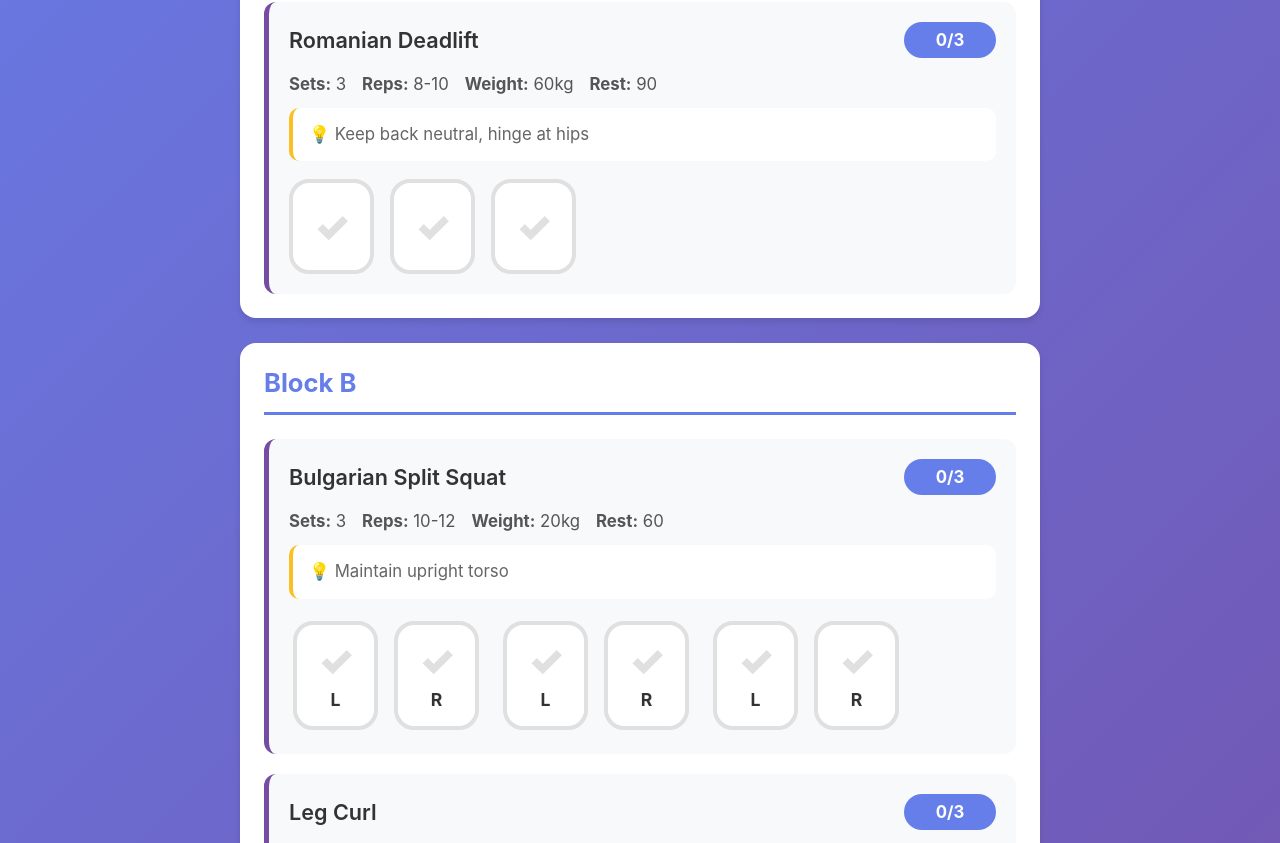
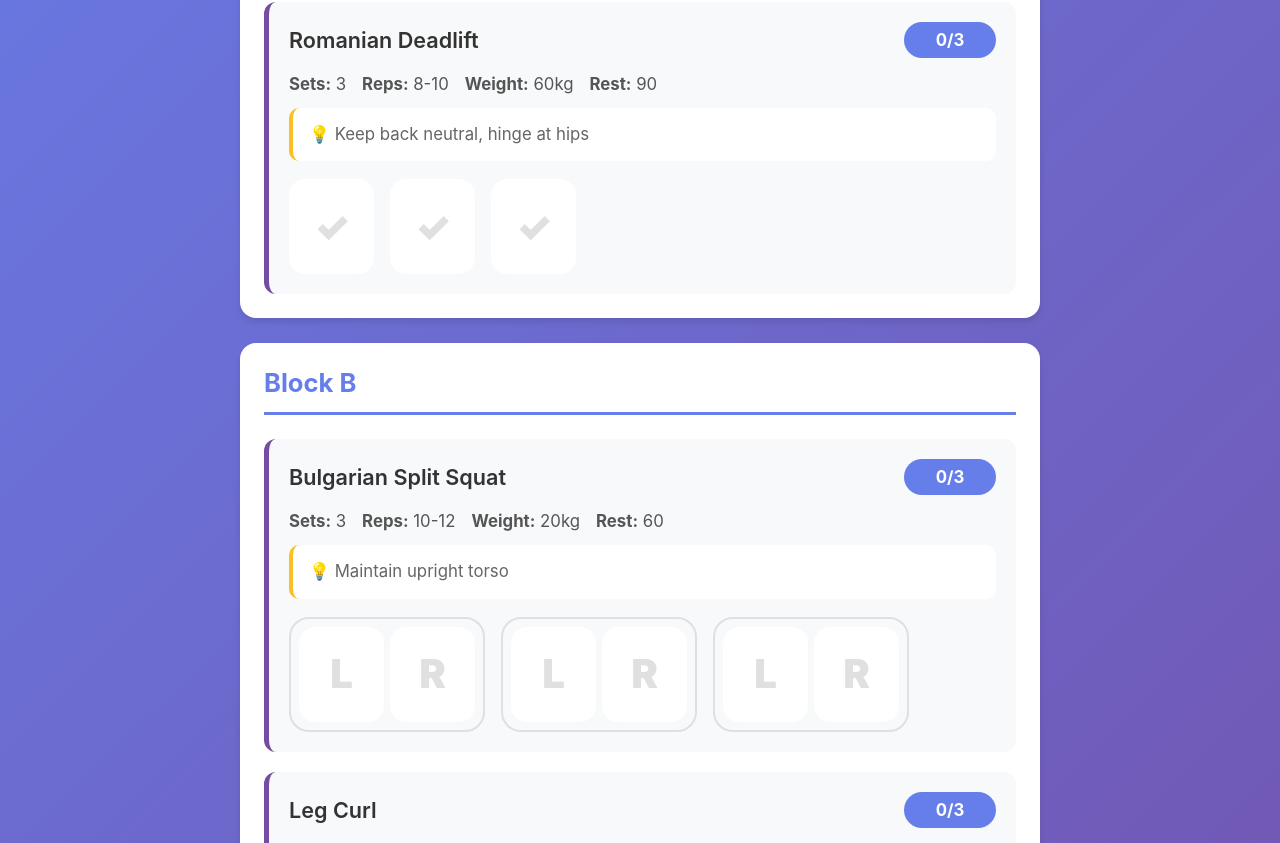
Before and after one commit to jakubbanas/gym-rabbit, a SvelteKit app: page / in a window 1280 px wide. Shown: the part 557-1400 px from the top of the page. Built offline with nearby package versions, Linux system fonts and the light colour scheme.

Commit message:
style: enhance checkbox styles and improve layout for better visibility and usability

```diff
--- a/src/routes/+page.svelte
+++ b/src/routes/+page.svelte
@@ -232,8 +232,6 @@
                                                         exercise,
                                                     )}
                                             >
-                                                <span class="check-icon">✓</span
-                                                >
                                                 <span class="check-label"
                                                     >L</span
                                                 >
@@ -253,8 +251,6 @@
                                                         exercise,
                                                     )}
                                             >
-                                                <span class="check-icon">✓</span
-                                                >
                                                 <span class="check-label"
                                                     >R</span
                                                 >
@@ -529,8 +525,11 @@
 
     .checkbox-group {
         display: flex;
-        gap: 16px;
-        padding: 4px;
+        gap: 6px;
+        padding: 8px;
+        background: var(--exercise-bg);
+        border-radius: 20px;
+        border: 2px solid var(--border-color);
     }
 
     .custom-checkbox {
@@ -543,8 +542,8 @@
         user-select: none;
         padding: 16px 20px;
         background: var(--card-bg);
-        border-radius: 20px;
-        border: 4px solid var(--border-color);
+        border-radius: 16px;
+        border: 3px solid transparent;
         transition: all 0.2s;
         min-width: 85px;
         min-height: 95px;
@@ -576,16 +575,31 @@
     }
 
     .custom-checkbox.checked {
-        background: var(--exercise-bg);
+        background: var(--accent-primary);
         border-color: var(--accent-primary);
-        box-shadow: 0 4px 15px rgba(102, 126, 234, 0.25);
+        box-shadow: 0 4px 15px rgba(102, 126, 234, 0.4);
+    }
+
+    .custom-checkbox.checked .check-icon {
+        color: white;
+    }
+
+    .custom-checkbox.checked .check-label {
+        color: white;
     }
 
     .custom-checkbox .check-label {
-        font-size: 1.1rem;
-        font-weight: 700;
-        color: var(--text-primary);
+        font-size: 2.5rem;
+        font-weight: 900;
+        color: var(--border-color);
         text-transform: uppercase;
+        transition: all 0.2s;
+        line-height: 1;
+    }
+
+    .custom-checkbox.checked .check-label {
+        color: white;
+        transform: scale(1.1);
     }
 
     .empty-state {
```
